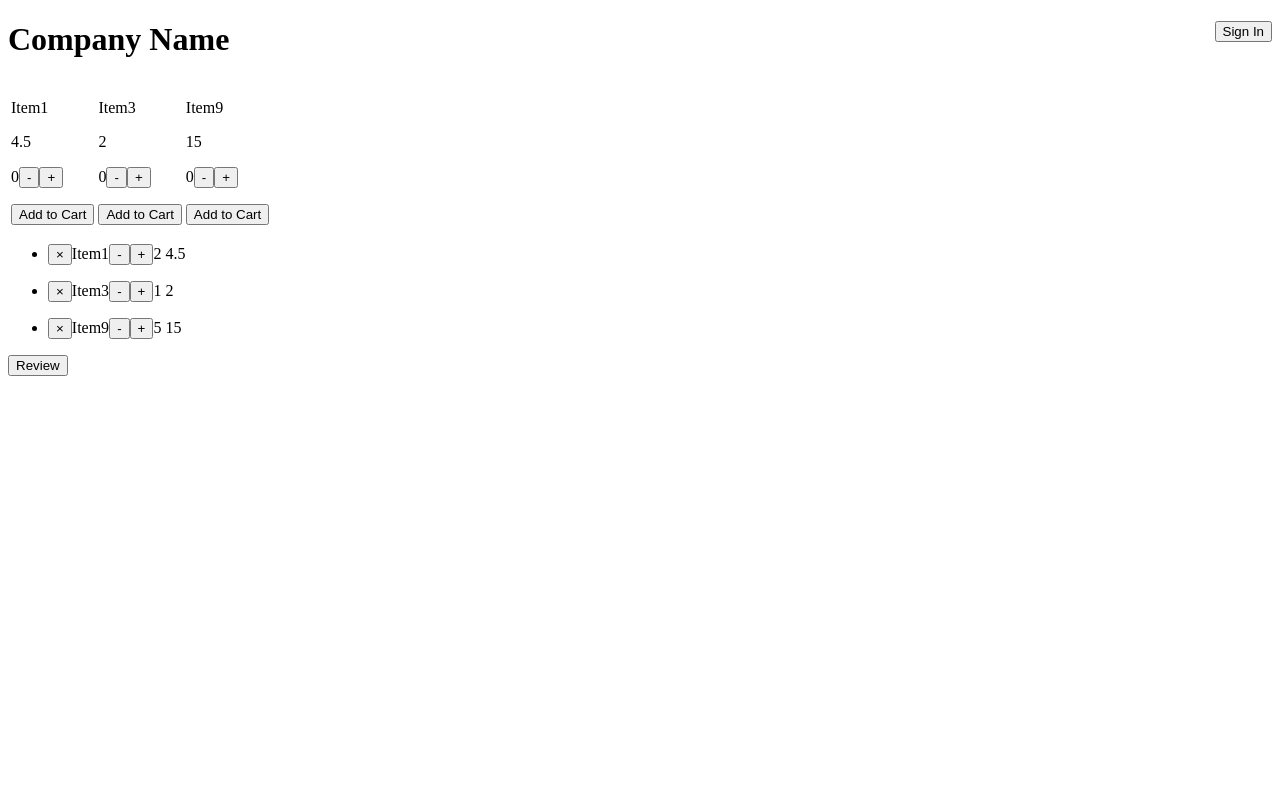
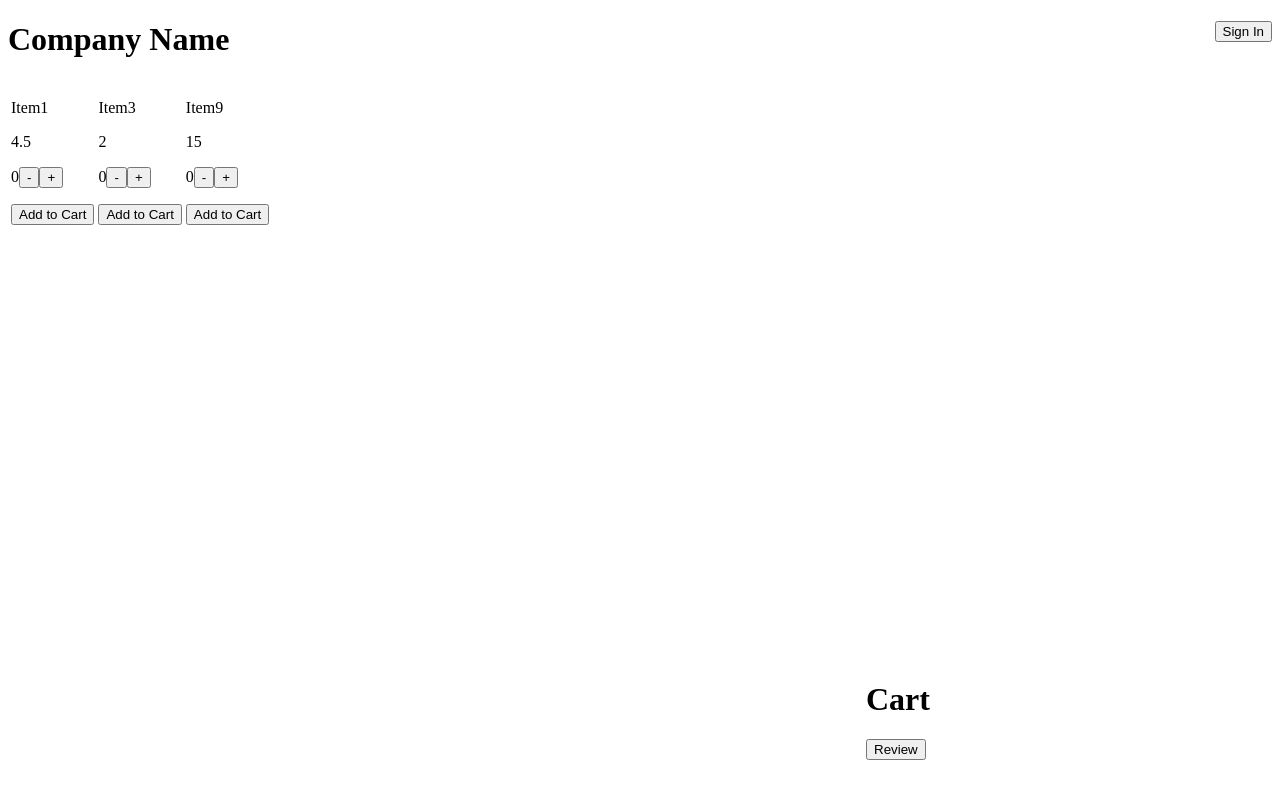
Before and after one commit to aaronlin986/webapp, a React (Create React App) app in the folder front-end/: page / in a window 1280 px wide. Built offline with nearby package versions, Linux system fonts and the light colour scheme.

Commit message:
Repositioned the cart

```diff
--- a/front-end/src/App.js
+++ b/front-end/src/App.js
@@ -67,7 +67,7 @@ const App = () => {
         {showLoginForm && <LoginForm toggleShow={toggleShowLoginForm}/>}
         <Products products={items} addCart={addCart}/>
         <Cart
-          cart={items}
+          cart={cart}
           removeFromCart={removeFromCart}
           decrementItem={decrementItem}
           incrementItem={incrementItem}
--- /dev/null
+++ b/front-end/src/componentStyles/Cart.css
@@ -0,0 +1,13 @@
+.cart {
+    position: fixed;
+    bottom: 10px;
+    right: 0px;
+    width: 30%;
+    padding: 30px;
+}
+
+
+.cart-list {
+    list-style: none;
+    padding-left: 0px;
+}
--- a/front-end/src/components/Cart.js
+++ b/front-end/src/components/Cart.js
@@ -1,4 +1,5 @@
 import { useState } from 'react';
+import '../componentStyles/Cart.css'
 import Item from './Item'
 import Review from './Review'
 
@@ -10,8 +11,9 @@ const Cart = ({cart, removeFromCart, decrementItem, incrementItem}) => {
     }
 
     return (
-        <div>
-            <ul>
+        <div className={'cart'}>
+            <h1>Cart</h1>
+            <ul className={'cart-list'}>
                 {cart.map(item =>
                     <li key={item.id}>
                         <Item
```
